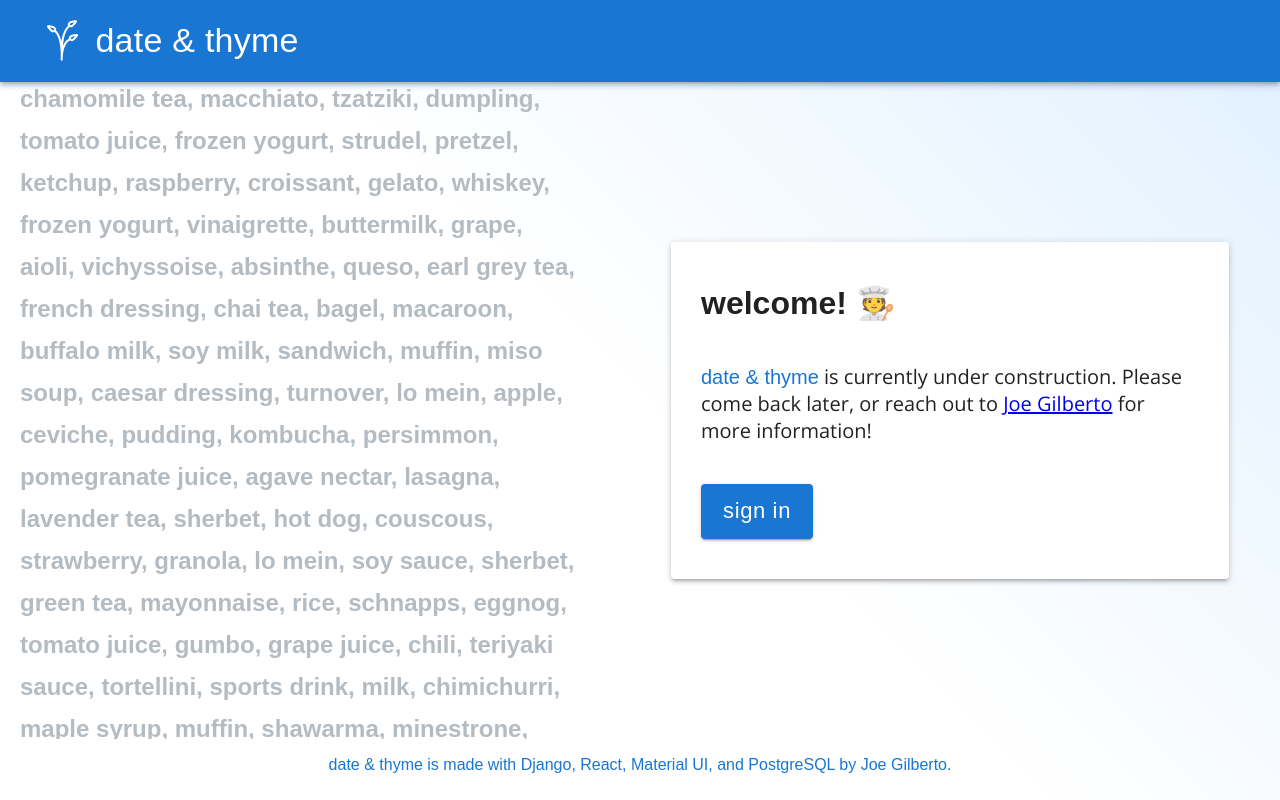
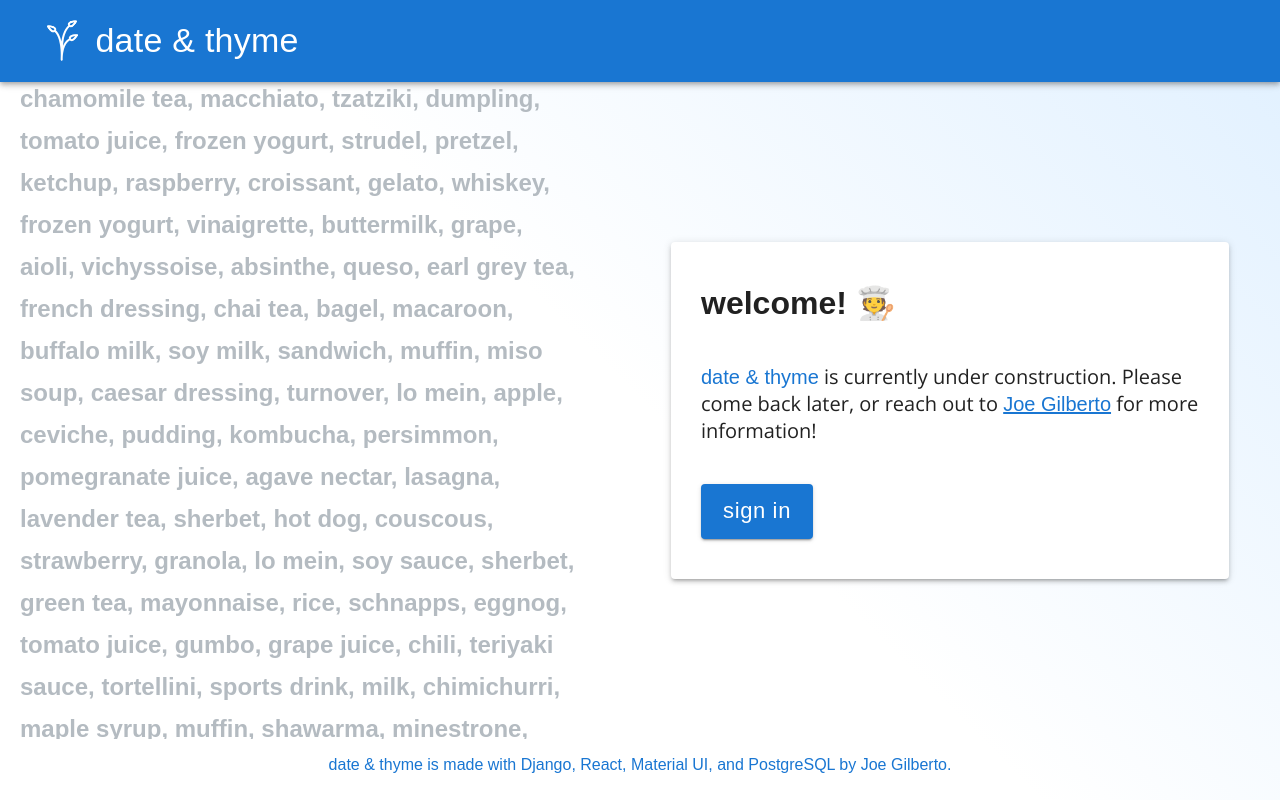
Before and after one commit to joekgilberto/date-and-thyme, a React (Create React App) app in the folder frontend/: page / in a window 1280 px wide. Built offline with nearby package versions, Linux system fonts and the light colour scheme; no server answers; a web font is replaced by a local one.

Commit message:
adds styling to link to joekgilberto.com contact

```diff
--- a/frontend/src/components/HomeCard/HomeCard.jsx
+++ b/frontend/src/components/HomeCard/HomeCard.jsx
@@ -31,7 +31,7 @@ export default function HomeCard() {
             <div className='home-header'>
                 <h1>{username ? `Welcome, ${username}!` : 'Welcome!'} 🧑‍🍳</h1>
             </div>
-            <p style={{ fontSize: '20px' }}><span className='d-t'>date & thyme</span> is currently under construction.  Please come back later, or reach out to <a href='https://joekgilberto.com/contact' target='_blank'>Joe Gilberto</a> for more information!</p>
+            <p style={{ fontSize: '20px' }}><span className='d-t'>date & thyme</span> is currently under construction.  Please come back later, or reach out to <a className='d-t' href='https://joekgilberto.com/contact' target='_blank'>Joe Gilberto</a> for more information!</p>
             {/* <p style={{ fontSize: '20px' }}><span className='d-t'>date & thyme</span> is your ultimate solution for managing your kitchen's inventory and ensuring that nothing goes to waste. We understand that keeping track of the food in your fridge can be a challenging task, often resulting in forgotten items that go bad. That's why we've created a user-friendly and efficient platform that helps you effortlessly monitor the contents of your refrigerator, pantry, and more. With <span className='d-t'>date & thyme</span>, you can say goodbye to spoiled surprises and hello to a smarter, more sustainable way of cooking and eating.</p> */}
             {!token ? (
                 <Link to='/auth'>
```
